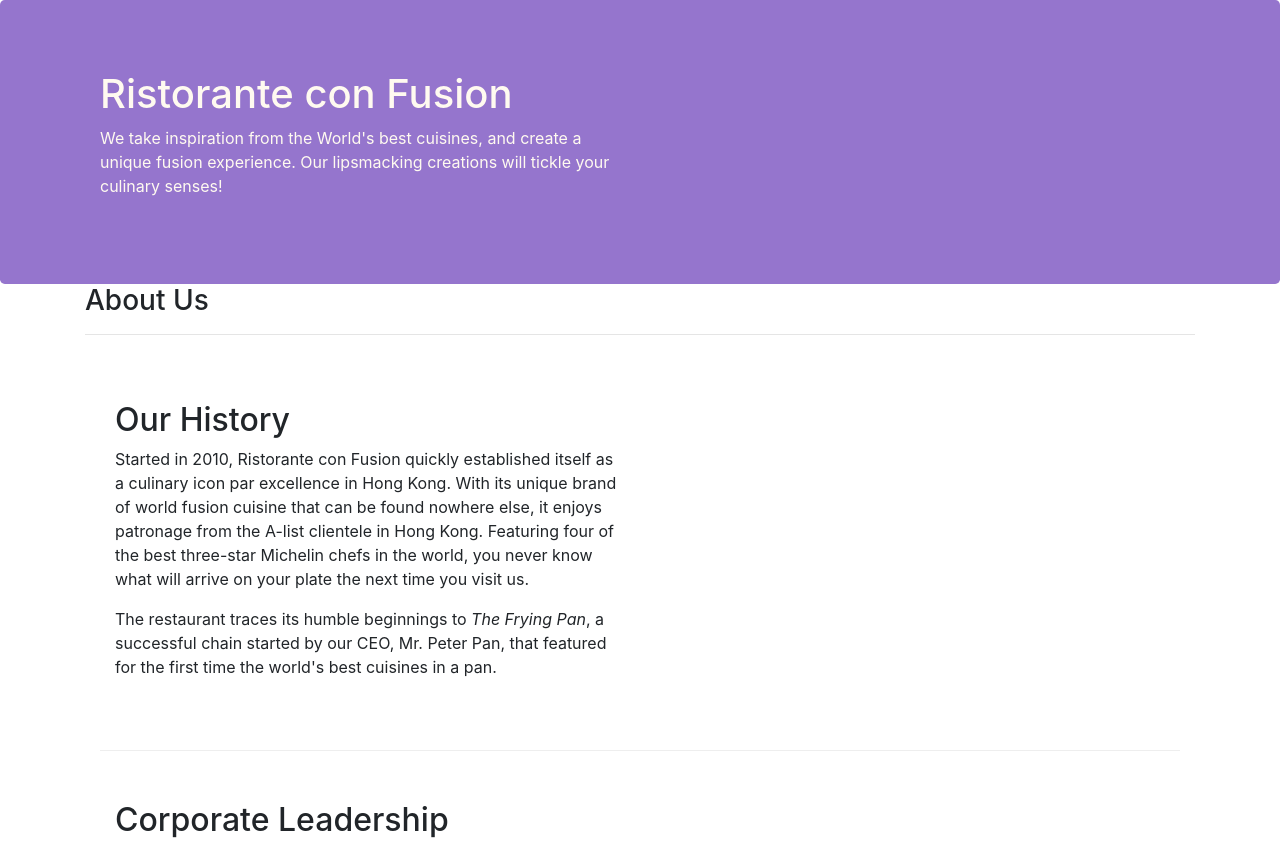
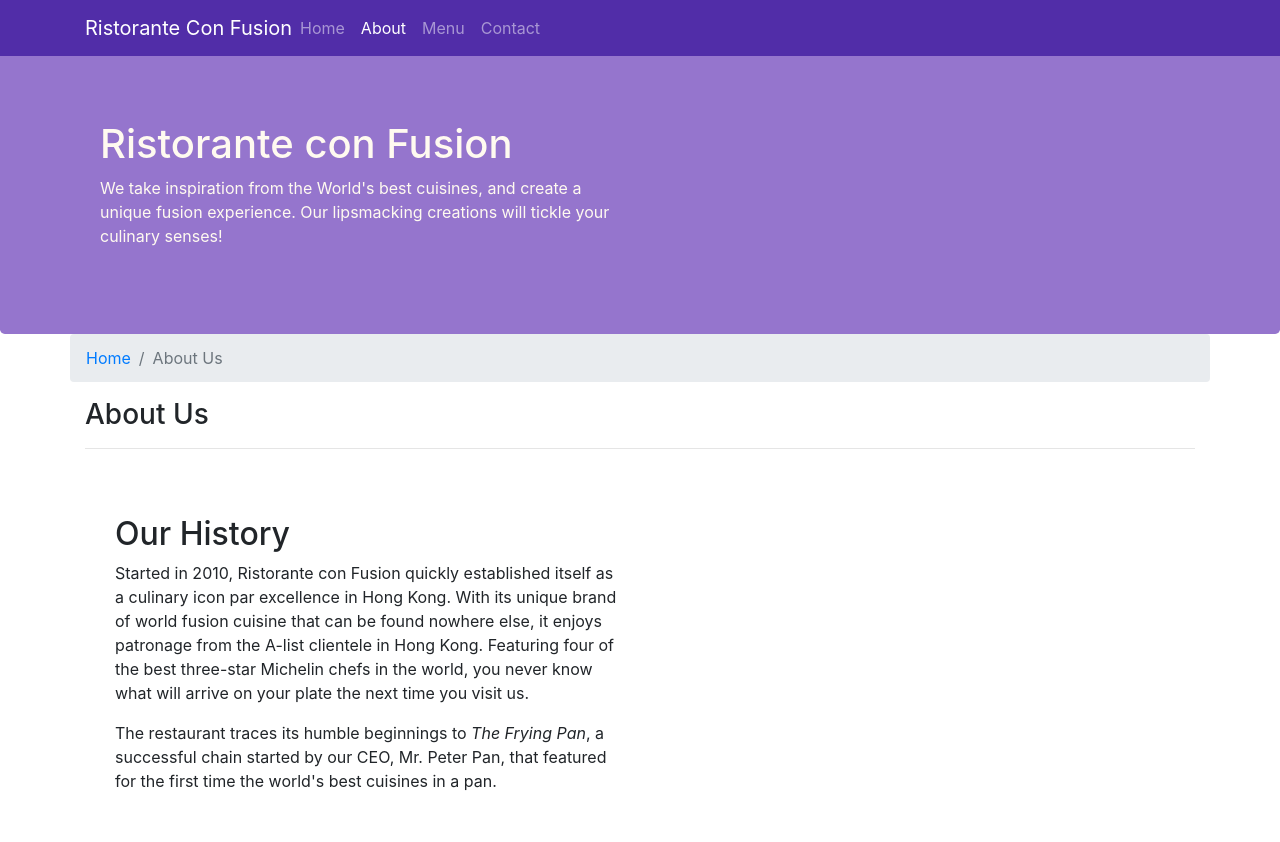
Before and after one commit to yashwant-dot/Ristorante-con-Fusion, a website: page aboutus.html in a window 1280 px wide. Shown: the top 842 px of the page. Drawn offline with nearby package versions, Linux system fonts and the light colour scheme.

Commit message:
navbar and breadcrumbs

```diff
--- a/aboutus.html
+++ b/aboutus.html
@@ -12,6 +12,23 @@
 </head>
 
 <body>
+
+    <nav class="navbar navbar-dark navbar-expand-sm fixed-top">
+        <div class="container">
+            <button class="navbar-toggler" type="button" data-toggle="collapse" data-target="#Navbar">
+                <span class="navbar-toggler-icon"></span>
+            </button>
+            <a href="index.html" class="navbar-brand mr-auto">Ristorante Con Fusion</a>
+            <div class="collapse navbar-collapse" id="Navbar">
+                <ul class="navbar-nav mr-auto">
+                    <li class="nav-item"><a href="index.html" class="nav-link">Home</a></li>
+                    <li class="nav-item  active"><a href="#" class="nav-link">About</a></li>
+                    <li class="nav-item"><a href="#" class="nav-link">Menu</a></li>
+                    <li class="nav-item"><a href="#" class="nav-link">Contact</a></li>
+                </ul>
+            </div>
+        </div>
+    </nav>
 
     <header class="jumbotron">
         <div class="container">
@@ -28,6 +45,10 @@
 
     <div class="container">
         <div class="row">
+            <ol class="col-12 breadcrumb">
+                <li class="breadcrumb-item"><a href="index.html">Home</a></li>
+                <li class="breadcrumb-item active">About Us</li>
+            </ol>
             <div class="col-sm">
                <h3>About Us</h3>
                <hr>
@@ -71,7 +92,7 @@
                 <div class="col-4 offset-1 col-sm-2">
                     <h5>Links</h5>
                     <ul class="list-unstyled">
-                        <li><a href="#">Home</a></li>
+                        <li><a href="index.html">Home</a></li>
                         <li><a href="#">About</a></li>
                         <li><a href="#">Menu</a></li>
                         <li><a href="#">Contact</a></li>
--- a/css/style.css
+++ b/css/style.css
@@ -1,3 +1,8 @@
+body {
+  padding: 50px 0 0 0;
+  z-index: 0;
+}
+
 .row-header {
   margin: 0px auto;
   padding: 0px auto;
@@ -28,3 +33,7 @@ address {
   margin: 0px;
   color: #0f0f0f;
 }
+
+.navbar-dark {
+  background-color: #512da8;
+}
```
Also changed, not shown: index.html (+18 -1 lines).
